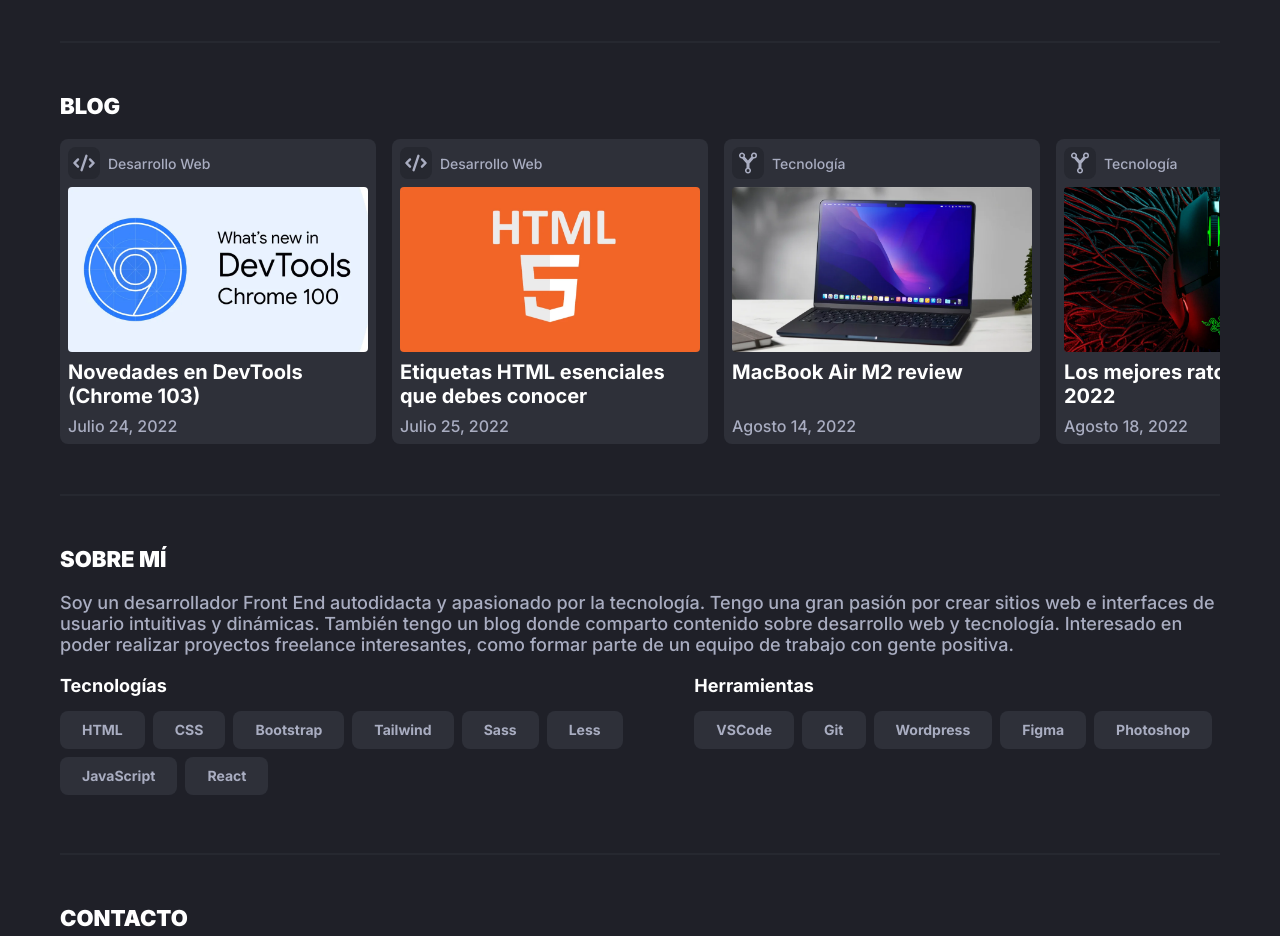
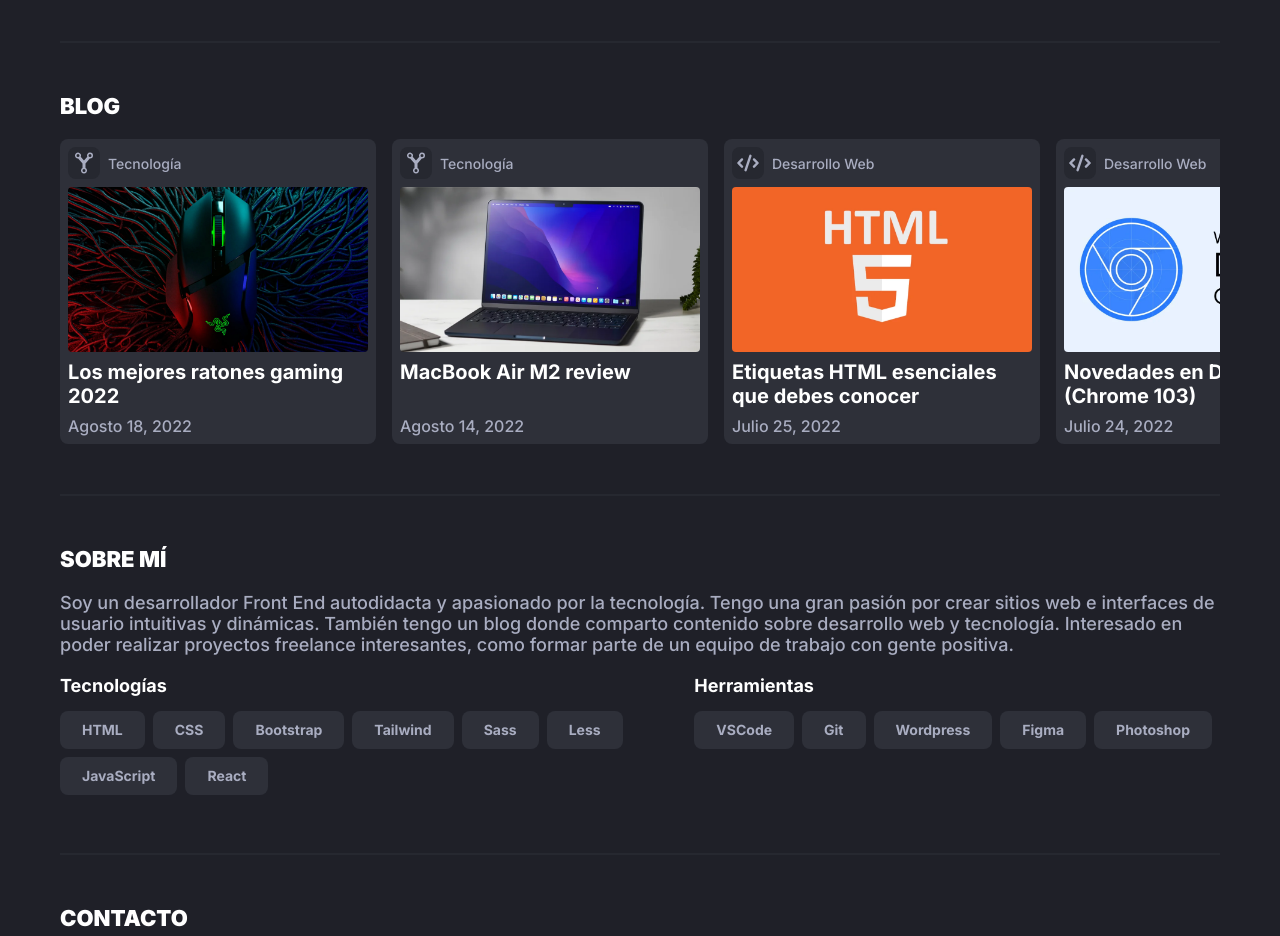
Before and after one commit to AlexisPaez11/website, a React (Create React App) app: page / in a window 1280 px wide. Shown: the part 1100-2036 px from the top of the page. Built offline with nearby package versions, Linux system fonts and the light colour scheme; a web font is replaced by a local one.

Commit message:
articledata sorted

```diff
--- a/src/components/article/Article.jsx
+++ b/src/components/article/Article.jsx
@@ -15,7 +15,7 @@ export default class Article extends Component {
             </div>
             <img src={this.props.image} alt={this.props.title} />
             <h3 className='article-title'>{this.props.title}</h3>
-            <time dateTime={this.props.datetime}>{this.props.time}</time>
+            <time>{this.props.date}</time>
           </article>
         </Link>
       }
--- a/src/components/article/ArticleData.jsx
+++ b/src/components/article/ArticleData.jsx
@@ -10,40 +10,36 @@ import MejoresRatonesGaming2022 from '../../assets/blog-assets/mejores-ratones-g
 
 const ArticleData = [
     {
-    categoryimg: <HiCode />,
-    category: 'Desarrollo Web',
-    image: DevToolsChrome,
-    title: 'Novedades en DevTools (Chrome 103)',
-    datetime: '2022-07-24',
-    time:'Julio 24, 2022',
-    url: 'DevToolsChrome103',
+    categoryimg: <IoGitNetworkSharp />,
+    category: 'Tecnología',
+    image: MejoresRatonesGaming2022,
+    title: 'Los mejores ratones gaming 2022',
+    date:'Agosto 18, 2022',
+    url: 'MejoresRatonesGaming2022',
+    },
+    {
+    categoryimg: <IoGitNetworkSharp />,
+    category: 'Tecnología',
+    image: MacBookAirM2,
+    title: 'MacBook Air M2 review',
+    date:'Agosto 14, 2022',
+    url: 'MacBookAirM2review',
     },
     {
     categoryimg: <HiCode />,
     category: 'Desarrollo Web',
     image: HTML,
     title: 'Etiquetas HTML esenciales que debes conocer',
-    datetime: '2022-07-25',
-    time:'Julio 25, 2022',
+    date:'Julio 25, 2022',
     url: 'EtiquetasHtmlEsenciales',
     },
     {
-    categoryimg: <IoGitNetworkSharp />,
-    category: 'Tecnología',
-    image: MacBookAirM2,
-    title: 'MacBook Air M2 review',
-    datetime: '2022-08-14',
-    time:'Agosto 14, 2022',
-    url: 'MacBookAirM2review',
-    },
-    {
-    categoryimg: <IoGitNetworkSharp />,
-    category: 'Tecnología',
-    image: MejoresRatonesGaming2022,
-    title: 'Los mejores ratones gaming 2022',
-    datetime: '2022-08-18',
-    time:'Agosto 18, 2022',
-    url: 'MejoresRatonesGaming2022',
+    categoryimg: <HiCode />,
+    category: 'Desarrollo Web',
+    image: DevToolsChrome,
+    title: 'Novedades en DevTools (Chrome 103)',
+    date:'Julio 24, 2022',
+    url: 'DevToolsChrome103',
     },
 ]
 
--- a/src/components/article/H-Article.jsx
+++ b/src/components/article/H-Article.jsx
@@ -43,10 +43,10 @@ const Articles = () => {
       <Swiper slidesPerView={'auto'} navigation={true} modules={[Navigation]} className="swiper">
 
         {
-          ArticleData.slice(0,6).map(({categoryimg, category, image, title, datetime, time, url}) => {
+          ArticleData.slice(0,6).map(({categoryimg, category, image, title, date, url}) => {
             return (
               <SwiperSlide key={url}>
-                <Article categoryimg={categoryimg} category={category} image={image} title={title} datetime={datetime} time={time} url={url} />
+                <Article categoryimg={categoryimg} category={category} image={image} title={title} date={date} url={url} />
               </SwiperSlide>
             )
           })
--- a/src/pages/Blog.jsx
+++ b/src/pages/Blog.jsx
@@ -46,9 +46,9 @@ const Blog = () => {
           else if(title.title.toLowerCase().includes(search.toLowerCase())){
             return title;
           }
-        }).map(({categoryimg, category, image, title, datetime, time, url}) => {
+        }).map(({categoryimg, category, image, title, date, url}) => {
         return (
-          <Article key={url} categoryimg={categoryimg} category={category} image={image} title={title} datetime={datetime} time={time} url={url} />
+          <Article key={url} categoryimg={categoryimg} category={category} image={image} title={title} date={date} url={url} />
           )
         })
       }
--- a/src/pages/articles/DevToolsChrome103.jsx
+++ b/src/pages/articles/DevToolsChrome103.jsx
@@ -18,15 +18,13 @@ import HTML from '../../assets/blog-assets/html.webp'
 
 const ArticleData = [
   {
-    id: 2,
     categoryimg: <HiCode />,
     category: 'Desarrollo Web',
     image: HTML,
     title: 'Etiquetas HTML esenciales que debes conocer',
-    datetime: '2022-07-25',
-    time:'Julio 25, 2022',
+    date:'Julio 25, 2022',
     url: 'EtiquetasHtmlEsenciales',
-  },
+    },
 ]
 
 const DevToolsChrome103 = () => {
@@ -153,7 +151,7 @@ const DevToolsChrome103 = () => {
         {
           ArticleData.map(({id, categoryimg, category, image, title, datetime, time, url}) => {
             return (
-              <Article id={id} categoryimg={categoryimg} category={category} image={image} title={title} datetime={datetime} time={time} url={url} />
+              <Article key={url} categoryimg={categoryimg} category={category} image={image} title={title} datetime={datetime} time={time} url={url} />
             )
           })
         }
--- a/src/pages/articles/EtiquetasHtmlEsenciales.jsx
+++ b/src/pages/articles/EtiquetasHtmlEsenciales.jsx
@@ -10,15 +10,13 @@ import DevToolsChrome from '../../assets/blog-assets/devtools.webp'
 
 const ArticleData = [
   {
-    id: 1,
     categoryimg: <HiCode />,
     category: 'Desarrollo Web',
     image: DevToolsChrome,
     title: 'Novedades en DevTools (Chrome 103)',
-    datetime: '2022-07-24',
-    time:'Julio 24, 2022',
+    date:'Julio 24, 2022',
     url: 'DevToolsChrome103',
-  },
+    },
 ]
 
 const EtiquetasHtmlEsenciales = () => {
@@ -131,7 +129,7 @@ const EtiquetasHtmlEsenciales = () => {
         {
           ArticleData.map(({id, categoryimg, category, image, title, datetime, time, url}) => {
             return (
-              <Article id={id} categoryimg={categoryimg} category={category} image={image} title={title} datetime={datetime} time={time} url={url} />
+              <Article key={url} categoryimg={categoryimg} category={category} image={image} title={title} datetime={datetime} time={time} url={url} />
             )
           })
         }
--- a/src/pages/articles/MacBookAirM2review.jsx
+++ b/src/pages/articles/MacBookAirM2review.jsx
@@ -15,15 +15,13 @@ import MejoresRatonesGaming2022 from '../../assets/blog-assets/mejores-ratones-g
 
 const ArticleData = [
   {
-    id: 4,
     categoryimg: <IoGitNetworkSharp />,
     category: 'Tecnología',
     image: MejoresRatonesGaming2022,
     title: 'Los mejores ratones gaming 2022',
-    datetime: '2022-08-18',
-    time:'Agosto 18, 2022',
+    date:'Agosto 18, 2022',
     url: 'MejoresRatonesGaming2022',
-  },
+    },
 ]
 
 const MacBookAirM2review = () => {
@@ -188,7 +186,7 @@ const MacBookAirM2review = () => {
         {
           ArticleData.map(({id, categoryimg, category, image, title, datetime, time, url}) => {
             return (
-              <Article id={id} categoryimg={categoryimg} category={category} image={image} title={title} datetime={datetime} time={time} url={url} />
+              <Article key={url} categoryimg={categoryimg} category={category} image={image} title={title} datetime={datetime} time={time} url={url} />
             )
           })
         }
--- a/src/pages/articles/MejoresRatonesGaming2022.jsx
+++ b/src/pages/articles/MejoresRatonesGaming2022.jsx
@@ -19,15 +19,13 @@ import MacBookAirM2 from '../../assets/blog-assets/macbook-air-m2.webp'
 
 const ArticleData = [
   {
-    id: 3,
     categoryimg: <IoGitNetworkSharp />,
     category: 'Tecnología',
     image: MacBookAirM2,
     title: 'MacBook Air M2 review',
-    datetime: '2022-08-14',
-    time:'Agosto 14, 2022',
+    date:'Agosto 14, 2022',
     url: 'MacBookAirM2review',
-  },
+    },
 ]
 const MejoresRatonesGaming2022 = () => {
   return (
@@ -182,9 +180,9 @@ const MejoresRatonesGaming2022 = () => {
       </div>
       <aside className='recommended-articles'>
         {
-          ArticleData.map(({id, categoryimg, category, image, title, datetime, time, url}) => {
+          ArticleData.map(({categoryimg, category, image, title, datetime, time, url}) => {
             return (
-              <Article id={id} categoryimg={categoryimg} category={category} image={image} title={title} datetime={datetime} time={time} url={url} />
+              <Article key={url} categoryimg={categoryimg} category={category} image={image} title={title} datetime={datetime} time={time} url={url} />
             )
           })
         }
```
